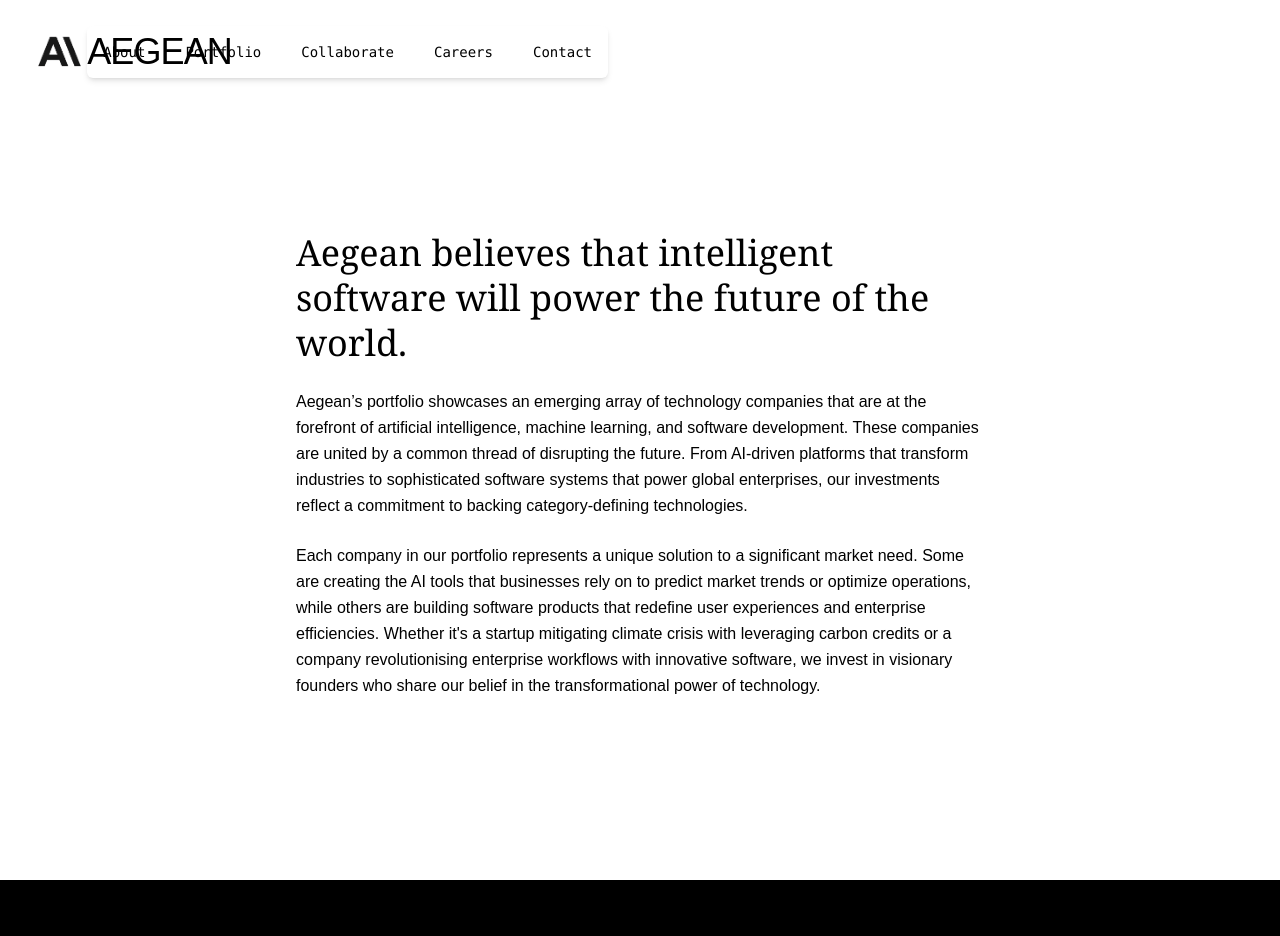
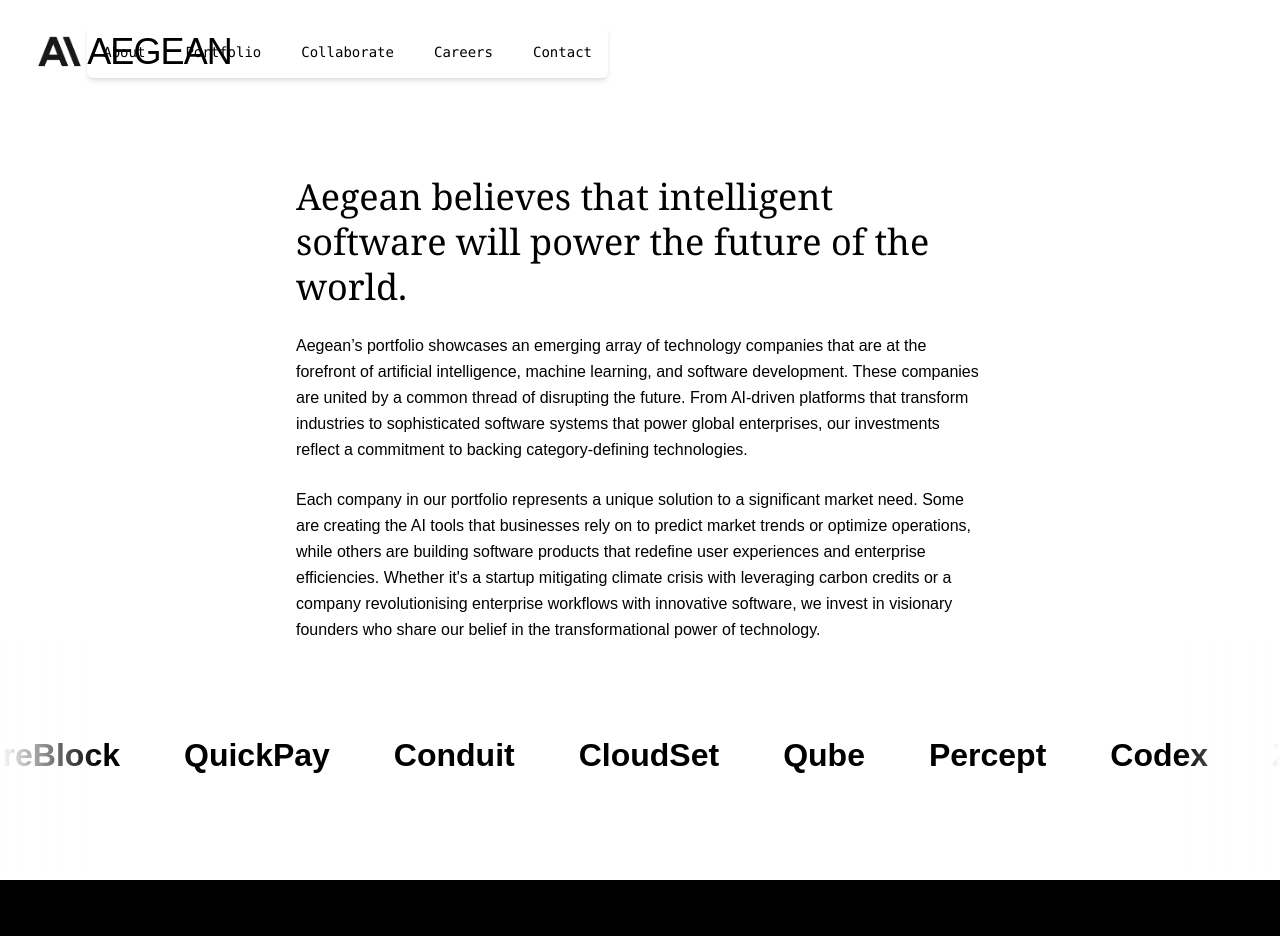
Before and after one commit to Parthakashyap/paradigm, a Next.js app: page /portfolio in a window 1280 px wide. Shown: the top 936 px of the page. Built offline with nearby package versions, Linux system fonts and the light colour scheme.

Commit message:
slider added

```diff
--- a/src/app/globals.css
+++ b/src/app/globals.css
@@ -25,3 +25,59 @@
     text-wrap: balance;
   }
 }
+
+.slider-container {
+  position: relative;
+  overflow: hidden;
+}
+
+.slider-track {
+  display: flex;
+  overflow: hidden;
+  white-space: nowrap;
+}
+
+.slider-content {
+  display: flex;
+  animation: scroll 15s linear infinite;
+  width: max-content;
+}
+
+.slider-item {
+  font-size: 2rem;
+  font-weight: bold;
+  padding: 0 2rem;
+  color: #000;
+}
+
+/* Fade Effect: Using ::before and ::after pseudo-elements for the fading */
+.slider-container::before,
+.slider-container::after {
+  content: '';
+  position: absolute;
+  top: 0;
+  bottom: 0;
+  width: 100px;
+  pointer-events: none;
+  z-index: 1;
+}
+
+.slider-container::before {
+  left: 0;
+  background: linear-gradient(to right, white, rgba(255, 255, 255, 0));
+}
+
+.slider-container::after {
+  right: 0;
+  background: linear-gradient(to left, white, rgba(255, 255, 255, 0));
+}
+
+/* Define keyframes for seamless scrolling */
+@keyframes scroll {
+  0% {
+    transform: translateX(0);
+  }
+  100% {
+    transform: translateX(-50%);
+  }
+}
--- a/src/app/portfolio/page.tsx
+++ b/src/app/portfolio/page.tsx
@@ -8,16 +8,40 @@
       <div className="bg-white min-h-screen flex flex-col justify-center pt-12">
         <div className="flex justify-center items-start flex-col mx-auto max-w-3xl h-full p-10 mb-20 space-y-6">
           <h1 className="text-4xl font-serif text-black leading-tight">
-            Aegean believes that intelligent software will power the future of
-            the world.
+            Aegean believes that intelligent software will power the future of the world.
           </h1>
           <p className="text-black leading-relaxed">
-          Aegean’s portfolio showcases an emerging array of technology companies that are at the forefront of artificial intelligence, machine learning, and software development. These companies are united by a common thread of disrupting the future. From AI-driven platforms that transform industries to sophisticated software systems that power global enterprises, our investments reflect a commitment to backing category-defining technologies.
+            Aegean’s portfolio showcases an emerging array of technology companies that are at the forefront of artificial intelligence, machine learning, and software development. These companies are united by a common thread of disrupting the future. From AI-driven platforms that transform industries to sophisticated software systems that power global enterprises, our investments reflect a commitment to backing category-defining technologies.
           </p>
           <p className="text-black leading-relaxed">
-          Each company in our portfolio represents a unique solution to a significant market need. Some are creating the AI tools that businesses rely on to predict market trends or optimize operations, while others are building software products that redefine user experiences and enterprise efficiencies. Whether it's a startup mitigating climate crisis with leveraging carbon credits or a company revolutionising enterprise workflows with innovative software, we invest in visionary founders who share our belief in the transformational power of technology.
+            Each company in our portfolio represents a unique solution to a significant market need. Some are creating the AI tools that businesses rely on to predict market trends or optimize operations, while others are building software products that redefine user experiences and enterprise efficiencies. Whether it's a startup mitigating climate crisis with leveraging carbon credits or a company revolutionising enterprise workflows with innovative software, we invest in visionary founders who share our belief in the transformational power of technology.
           </p>
+        </div>
 
+        {/* Smooth, gapless company names slider with fade effect */}
+        <div className="slider-container w-full  py-24 -mt-32 relative overflow-hidden">
+          <div className="slider-track">
+            <div className="slider-content">
+              <span className="slider-item">Percept</span>
+              <span className="slider-item">Codex</span>
+              <span className="slider-item">Zora</span>
+              <span className="slider-item">FireBlock</span>
+              <span className="slider-item">QuickPay</span>
+              <span className="slider-item">Conduit</span>
+              <span className="slider-item">CloudSet</span>
+              <span className="slider-item">Qube</span>
+
+              {/* Duplicate for seamless scrolling */}
+              <span className="slider-item">Percept</span>
+              <span className="slider-item">Codex</span>
+              <span className="slider-item">Zora</span>
+              <span className="slider-item">FireBlock</span>
+              <span className="slider-item">QuickPay</span>
+              <span className="slider-item">Conduit</span>
+              <span className="slider-item">CloudSet</span>
+              <span className="slider-item">Qube</span>
+            </div>
+          </div>
         </div>
       </div>
       <Footer />
```
